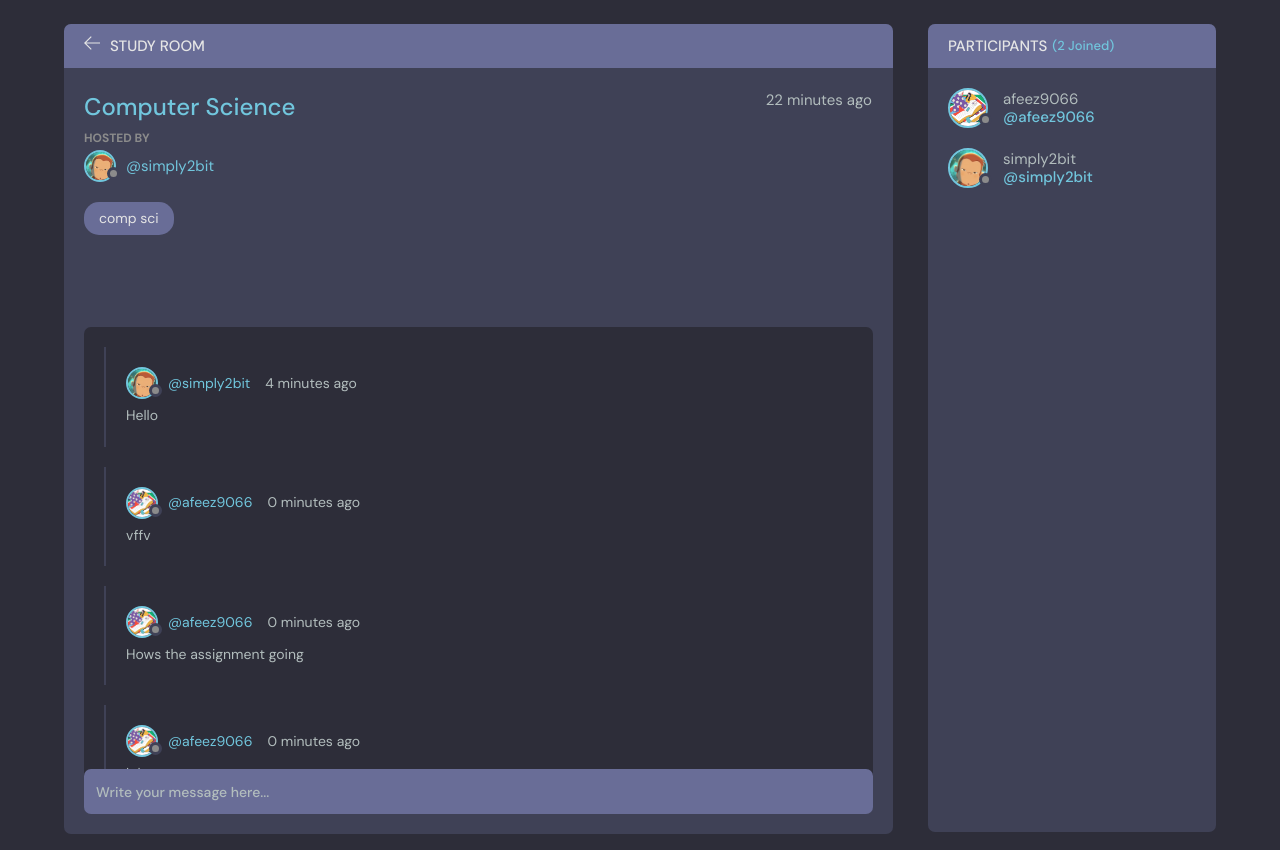
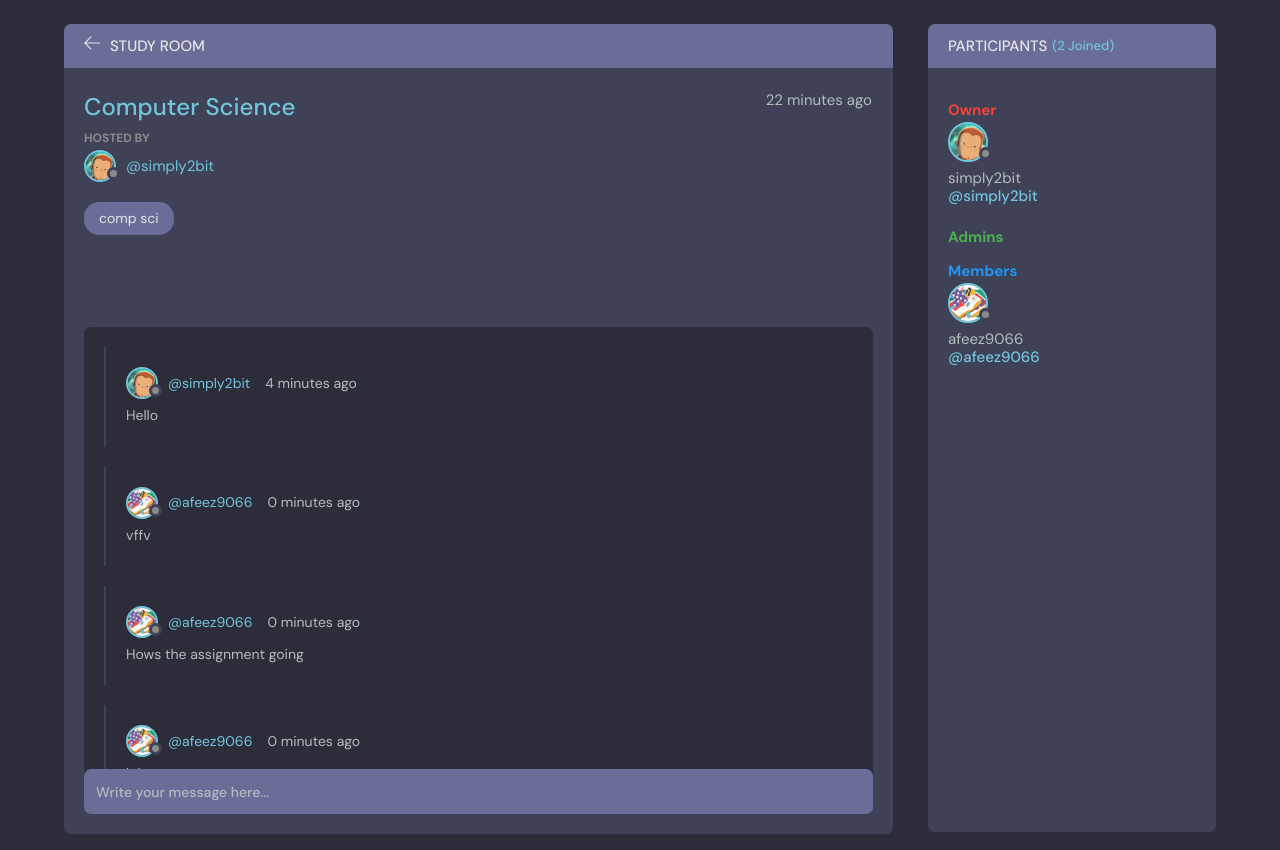
Before and after one commit to ardz01/uniBud, a Django app: page /room/3/ in a window 1280 px wide. Shown: the part 76-926 px from the top of the page. Run offline with Django 4.2, Linux system fonts and the light colour scheme; data comes from the database, SQL or seed files in the repository; both versions use the stored data as it was after the commit.

Commit message:
update ban

```diff
--- a/base/templates/base/room.html
+++ b/base/templates/base/room.html
@@ -125,8 +125,30 @@
     <div class="participants">
       <h3 class="participants__top">Participants <span>({{participants.count}} Joined)</span></h3>
       <div class="participants__list scroll" data-room-id="{{ room.id }}">
+        <h4 class="role-title owner-title">Owner</h4>
+        <div class="owner">
+          <!-- The room owner will be added here -->
+        </div>
+
+        <h4 class="role-title admin-title">Admins</h4>
+        <div class="admins">
+          <!-- Admin users will be added here -->
+        </div>
+
+        <h4 class="role-title member-title">Members</h4>
+        <div class="members">
+          <!-- Normal participants will be added here -->
+        </div>
+
         {% for user in participants %}
-        <a href="{%  url 'user-profile' user.id %}" class="participant">
+          {% if user == room.host %}
+            <div class="participant owner">
+          {% elif user in room.admins.all %}
+            <div class="participant admin">
+          {% else %}
+            <div class="participant member">
+          {% endif %}
+              <a href="{%  url 'user-profile' user.id %}">
                 <div class="avatar avatar--medium">
                   <img src="{{user.avatar.url}}" />
                 </div>
@@ -134,6 +156,7 @@
                   {{user.username}}
                   <span>@{{user.username}}</span>
                 </p>
+              </a>
           {% if room.host == request.user or is_admin %}
           <div class="dropdown-container">
             <button class="dropdown-button">
@@ -198,7 +221,16 @@ document.querySelectorAll('.make-admin').forEach((icon) => {
   });
 });
 
-
+// Move participants to the correct divs based on their roles
+document.querySelectorAll('.participant').forEach((participant) => {
+  if (participant.classList.contains('owner')) {
+    document.querySelector('.owner').appendChild(participant);
+  } else if (participant.classList.contains('admin')) {
+    document.querySelector('.admins').appendChild(participant);
+  } else {
+    document.querySelector('.members').appendChild(participant);
+  }
+})
 
 </script>
 <script src="script.js"></script>
--- a/static/styles/style.css
+++ b/static/styles/style.css
@@ -1165,6 +1165,9 @@ a {
   font-weight: 1.4rem;
 }
 
+/*==============================
+=>  Notification
+================================*/
 .notification-dot {
   display: inline-block;
   position: relative;
@@ -1176,6 +1179,9 @@ a {
   border-radius: 50%;
 }
 
+/*==============================
+=>  Admin
+================================*/
 
 .kick-out {
   display: none;
@@ -1204,3 +1210,18 @@ a {
 .show-icon {
   display: inline-block !important;
 }
+
+
+.role-title {
+  font-weight: bold;
+  margin-top: 1rem;
+}
+.owner-title {
+  color: #f44336; /* red */
+}
+.admin-title {
+  color: #4caf50; /* green */
+}
+.member-title {
+  color: #2196f3; /* blue */
+}
```
Also changed, not shown: db.sqlite3. Lines whose indentation alone changed are shown as unchanged.
